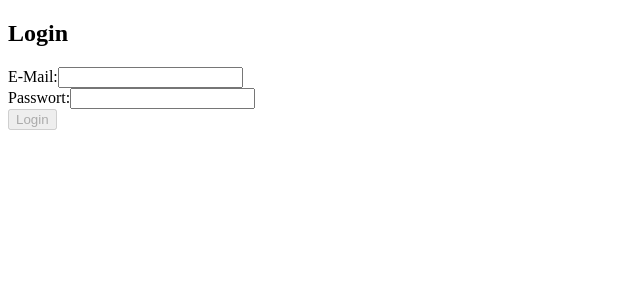
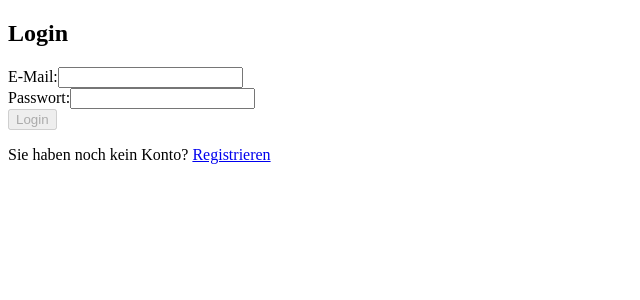
Before and after one commit to NotEvenPatrick/GymRats, an Angular app in the folder frontend/gymrats-ui/: page /login in a window 1280 px wide. Shown: the top 300 px of the page, without its empty margins (0-640 px from the left). Built offline with nearby package versions, Linux system fonts and the light colour scheme.

Commit message:
fe feat: navigation and routing for login and registration

```diff
--- a/frontend/gymrats-ui/src/app/features/auth/login/login.html
+++ b/frontend/gymrats-ui/src/app/features/auth/login/login.html
@@ -21,4 +21,5 @@
         </div>
         <button type="submit" [disabled]="form.invalid">Login</button>
     </form>
+    <p>Sie haben noch kein Konto? <a routerLink="/register">Registrieren</a></p>
 </div>
--- a/frontend/gymrats-ui/src/app/features/auth/login/login.ts
+++ b/frontend/gymrats-ui/src/app/features/auth/login/login.ts
@@ -1,11 +1,12 @@
 import { Component, inject } from '@angular/core';
-import { FormGroup, FormControl,ReactiveFormsModule, Validators } from '@angular/forms';
+import { FormGroup, FormControl, ReactiveFormsModule, Validators } from '@angular/forms';
 import { AuthService } from '../services/auth-service';
 import { LoginRequest, LoginResponse } from '../models/login';
 import { HttpErrorResponse } from '@angular/common/http';
+import { RouterLink } from '@angular/router';
 
 @Component({
-  imports: [ReactiveFormsModule],
+  imports: [ReactiveFormsModule, RouterLink],
   selector: 'app-login',
   styleUrl: './login.scss',
   templateUrl: './login.html',
@@ -13,6 +14,7 @@ import { HttpErrorResponse } from '@angular/common/http';
 export class Login {
 
   private authService = inject(AuthService);
+
   form: FormGroup = new FormGroup({
     email: new FormControl<string>('', [Validators.required, Validators.email]),
     password: new FormControl<string>('', Validators.required),
--- a/frontend/gymrats-ui/src/app/features/auth/register/register.ts
+++ b/frontend/gymrats-ui/src/app/features/auth/register/register.ts
@@ -3,6 +3,7 @@ import { FormGroup, FormControl, ReactiveFormsModule, Validators } from '@angula
 import { AuthService } from '../services/auth-service';
 import { RegisterRequest, RegisterResponse } from '../models/register';
 import { HttpErrorResponse } from '@angular/common/http';
+import { Router } from '@angular/router';
 
 @Component({
   imports: [ReactiveFormsModule],
@@ -13,6 +14,8 @@ import { HttpErrorResponse } from '@angular/common/http';
 export class Register {
 
   private authService = inject(AuthService);
+  private router = inject(Router);
+
   form: FormGroup = new FormGroup({
     firstName: new FormControl<string>('', Validators.required),
     lastName: new FormControl<string>('', Validators.required),
@@ -26,6 +29,7 @@ export class Register {
       this.authService.register(registerRequest).subscribe({
         next: (response: RegisterResponse) => {
           console.log('Registration successful:', response);
+          this.router.navigate(['/login']);
         },
         error: (error: HttpErrorResponse) => {
           switch (error.status) {
```
